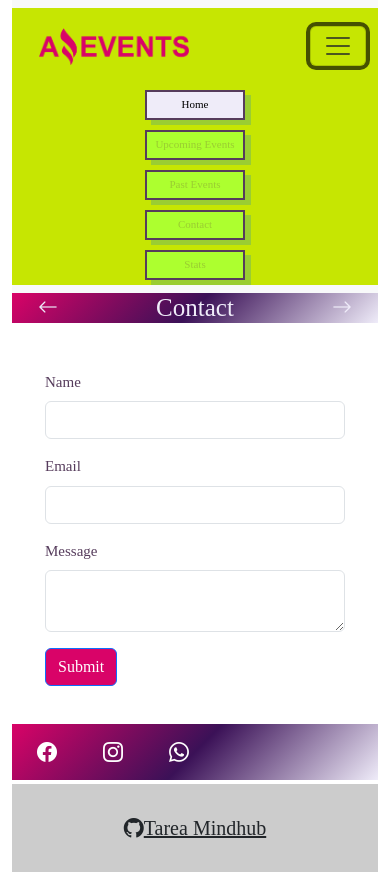
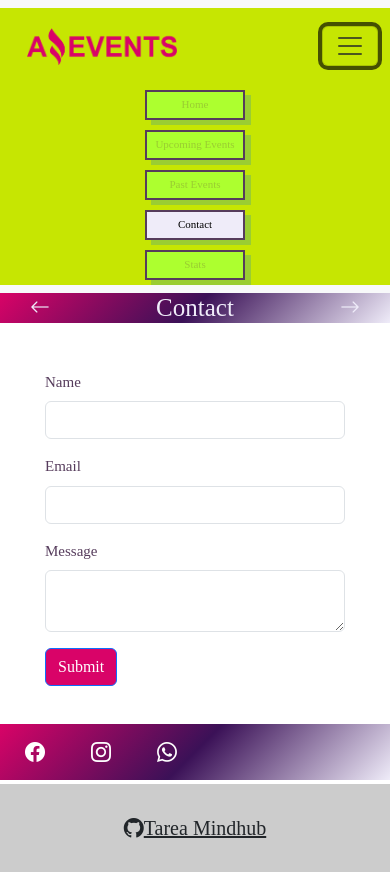
Before and after one commit to Jchock90/amazing-events, a plain HTML site: page contact.html in a window 390 px wide. Both pictures are taken after a click on the button "Toggle navigation". Drawn offline with nearby package versions, Linux system fonts and the light colour scheme.

Commit message:
version3.3

```diff
--- a/contact.html
+++ b/contact.html
@@ -13,8 +13,6 @@
 </head>
 <body>
   <header>
-    <header>
-      <div class="container">
     <nav class="navbar navbar-expand-md bg-body-tertiary">
       <div class="container-fluid">
         <a class="navbar-brand" href="#">
@@ -26,27 +24,21 @@
         </button>
         <div class="collapse navbar-collapse justify-content-end" id="navbarNavAltMarkup">
           <div class="navbar-nav">
-                <a class="nav-link active" aria-current="page"  href="./index.html">Home</a>
+            <a class="nav-link" aria-current="page"  href="./index.html">Home</a>
             <a class="nav-link" href="./upcomingevents.html">Upcoming Events</a>
             <a class="nav-link" href="./pastevents.html">Past Events</a>
-                <a class="nav-link" href="./contact.html">Contact</a>
+            <a class="nav-link active" href="./contact.html">Contact</a>
             <a class="nav-link" href="./stats.html">Stats</a>
           </div>
         </div>
       </div>
     </nav>
-      </div>
-    </header>
   </header>
   <main>
-    <div>
-      <div class="container">
     <div class="container-title">
       <a class="" href="./pastevents.html"><i class="bi bi-arrow-left"></i></a>
       <h1>Contact</h1>
       <a class="" href="./stats.html"><i class="bi bi-arrow-right"></i></a>
-        </div>
-      </div>
     </div>
     <div class="container">
         <div class="container-content">
@@ -68,7 +60,7 @@
         </div>
     </div>
   </main>
-    <footer class="container">
+  <footer>
     <div class="container-footer1">
       <div class="m-1">
         <a
@@ -102,7 +94,8 @@
       </a>
     </div>
   </footer>
-    <script src="./assets/js/main.js"></script>
+    <script src="./assets/js/data.js"></script>
+    <script src="./assets/js/contact.js"></script>
     <script src="https://cdn.jsdelivr.net/npm/bootstrap@5.3.0-alpha1/dist/js/bootstrap.bundle.min.js"
     integrity="sha384-w76AqPfDkMBDXo30jS1Sgez6pr3x5MlQ1ZAGC+nuZB+EYdgRZgiwxhTBTkF7CXvN" crossorigin="anonymous"></script>
 </body>
```
Also changed, not shown: details.html (+2 -10 lines), index.html (+1 -11 lines), pastevents.html (+3 -13 lines), stats.html (+7 -11 lines), upcomingevents.html (+4 -14 lines). Lines whose indentation alone changed are shown as unchanged.
